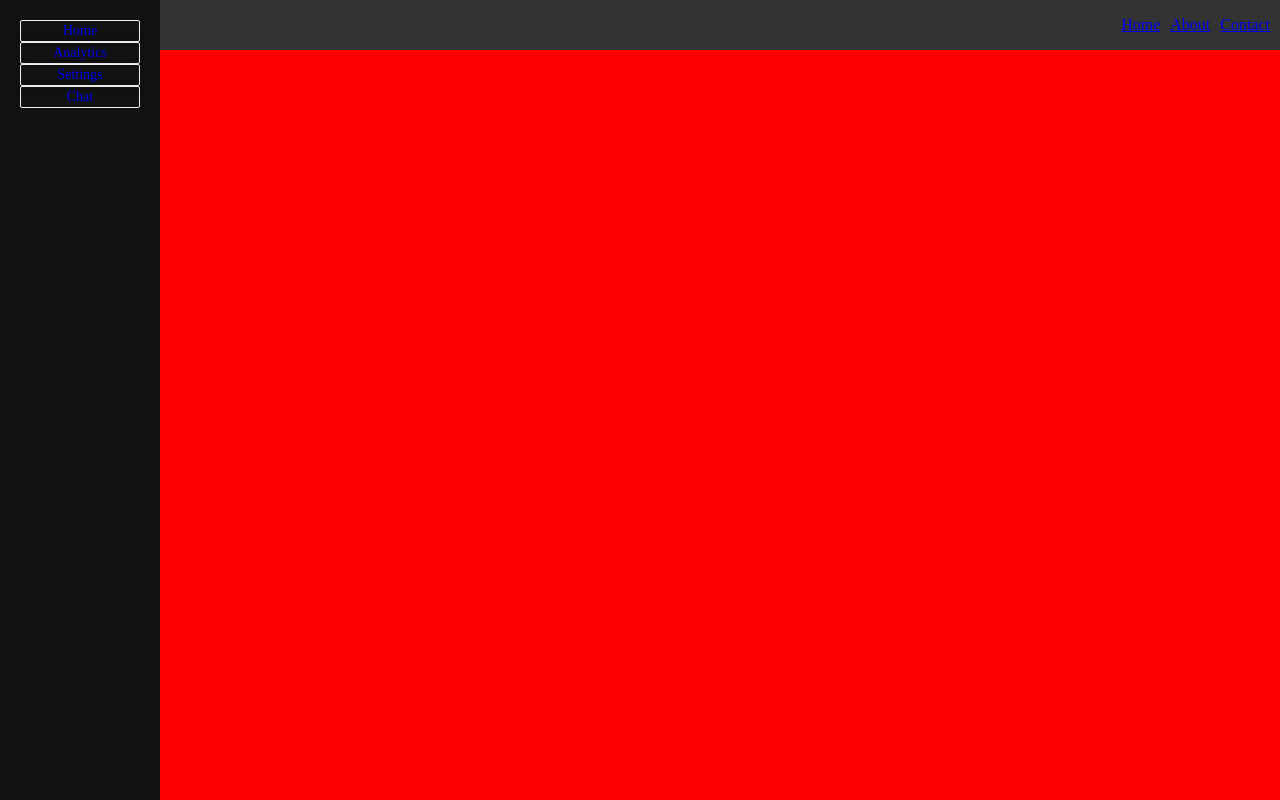
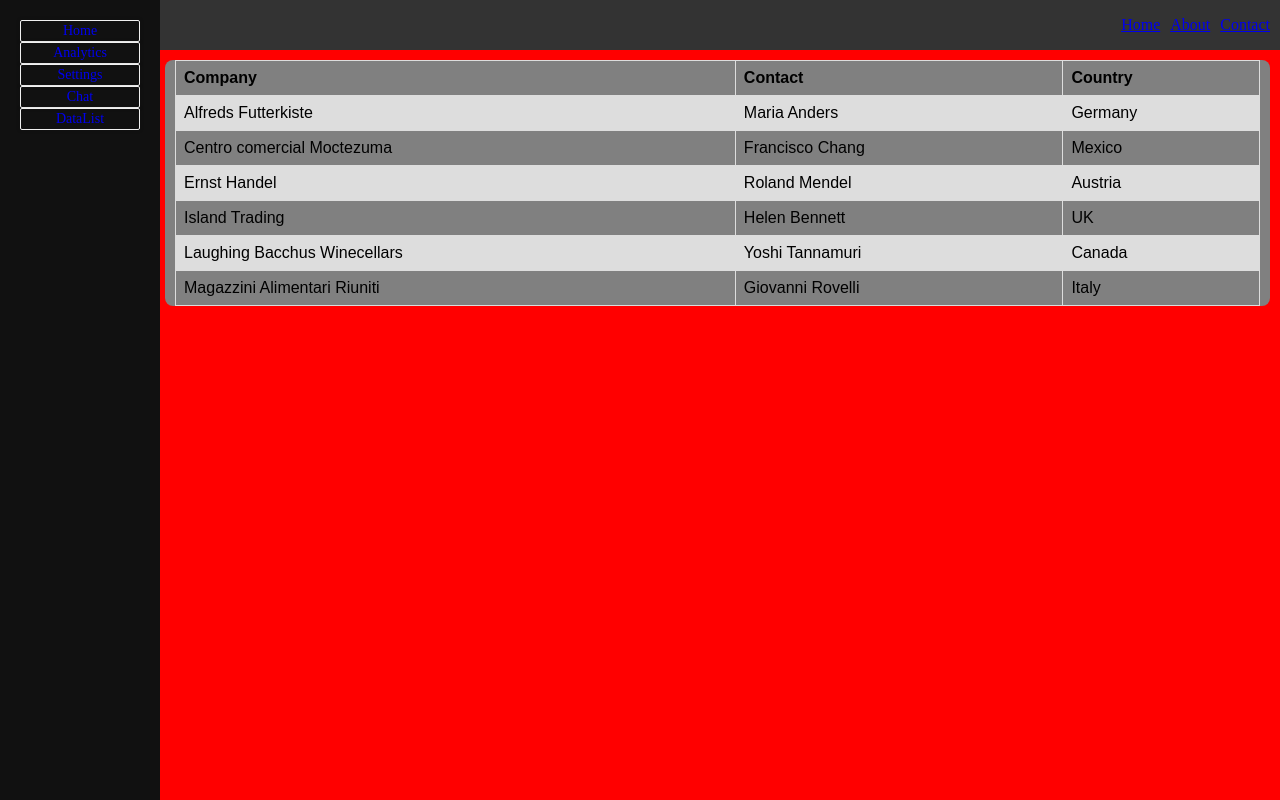
Before and after one commit to Anurag1096/react_1, a React app: page /dataList in a window 1280 px wide. Built offline with nearby package versions, Linux system fonts and the light colour scheme.

Commit message:
feat: Adding table section and corecting the chatApp css

```diff
--- a/src/components/Dashboard/SideBar.tsx
+++ b/src/components/Dashboard/SideBar.tsx
@@ -20,6 +20,7 @@ const SideBar = (props:Props) => {
                         <li className="list_item"><Link style={{ textDecoration: 'none' }} to="/analytics">Analytics</Link></li>
                         <li className="list_item"><Link style={{ textDecoration: 'none' }} to="/settings">Settings</Link></li>
                         <li className="list_item"><Link style={{textDecoration:"none"}} to ='/chat'>Chat</Link></li>
+                        <li className="list_item"><Link style={{textDecoration:"none"}}  to='/dataList'>DataList</Link></li>
                     </ul>
                 </div>
         </>
--- a/src/components/Dashboard/dashboard.tsx
+++ b/src/components/Dashboard/dashboard.tsx
@@ -7,6 +7,7 @@ import Settings from '../../pages/Settings';
 import "./dashboard.css"
 import HeaderNav from './Header';
 import { ChatApp } from '../../pages/ChatApp';
+import { DataList } from '../../pages/DataList';
 export const Dashboard = () => {
   const [openSidebar,setOpenSidebar]=useState<boolean>(false)
   // The function toggels the side bar for open and close commands
@@ -26,6 +27,7 @@ export const Dashboard = () => {
             <Route path="/analytics" element={<Analytics/>} />
             <Route path="/settings" element={<Settings/>} />
             <Route path="/chat" element={<ChatApp/>}/>
+            <Route path="/dataList" element={<DataList/>}/>
             {/* Add more routes as needed */}
           </Routes>
           </div>
--- a/src/pages/ChatApp/Chat.css
+++ b/src/pages/ChatApp/Chat.css
@@ -24,7 +24,7 @@
     z-index: 0;
     background-color: #FFC0CB; /* Pink */
     text-align: center;
-    transition: right 0.3s ease-out;
+
 }
 
 /* Small version of specific chat section */
@@ -60,10 +60,13 @@
     }
     .chat_list_wrapper {
         width: 100%;
-        height: 100%;
+        height: 100vh;
     }
     .specific_chat_section {
-        right: -100%;
-        transition: right 0.4s ease-out; /* Increased transition duration for smoother animation */
+       display:inline;
+       right:-50%;
+       transition:right 0.3s ease-out;
+       z-index:-1;
+        /* Increased transition duration for smoother animation */
     }
 }
--- /dev/null
+++ b/src/pages/DataList/Table.tsx
@@ -0,0 +1,44 @@
+import React from 'react'
+import "./table.css"
+export const CustomTable = () => {
+  return (
+    <table>
+    <tr>
+      <th>Company</th>
+      <th>Contact</th>
+      <th>Country</th>
+    </tr>
+    <tr>
+      <td>Alfreds Futterkiste</td>
+      <td>Maria Anders</td>
+      <td>Germany</td>
+    </tr>
+    <tr>
+      <td>Centro comercial Moctezuma</td>
+      <td>Francisco Chang</td>
+      <td>Mexico</td>
+    </tr>
+    <tr>
+      <td>Ernst Handel</td>
+      <td>Roland Mendel</td>
+      <td>Austria</td>
+    </tr>
+    <tr>
+      <td>Island Trading</td>
+      <td>Helen Bennett</td>
+      <td>UK</td>
+    </tr>
+    <tr>
+      <td>Laughing Bacchus Winecellars</td>
+      <td>Yoshi Tannamuri</td>
+      <td>Canada</td>
+    </tr>
+    <tr>
+      <td>Magazzini Alimentari Riuniti</td>
+      <td>Giovanni Rovelli</td>
+      <td>Italy</td>
+    </tr>
+  </table>
+
+  )
+}
--- /dev/null
+++ b/src/pages/DataList/index.tsx
@@ -0,0 +1,13 @@
+import React from 'react'
+import { CustomTable } from './Table'
+export const DataList = () => {
+  return (
+
+   <div>
+
+    <CustomTable/>
+   </div>
+
+
+  )
+}
--- /dev/null
+++ b/src/pages/DataList/table.css
@@ -0,0 +1,15 @@
+table {
+    font-family: arial, sans-serif;
+    border-collapse: collapse;
+    width: 100%;
+  }
+
+  td, th {
+    border: 1px solid #dddddd;
+    text-align: left;
+    padding: 8px;
+  }
+
+  tr:nth-child(even) {
+    background-color: #dddddd;
+  }
```
